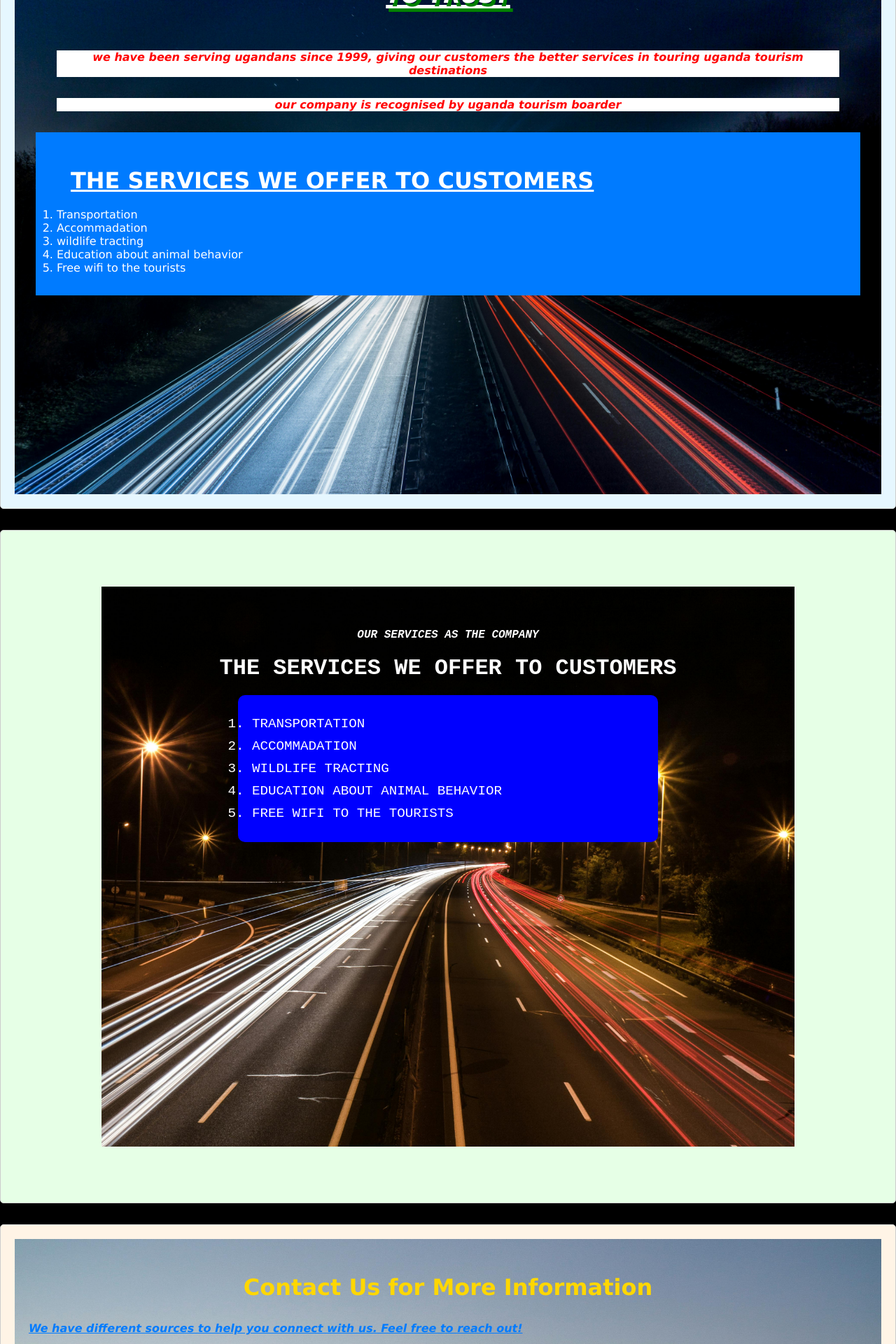
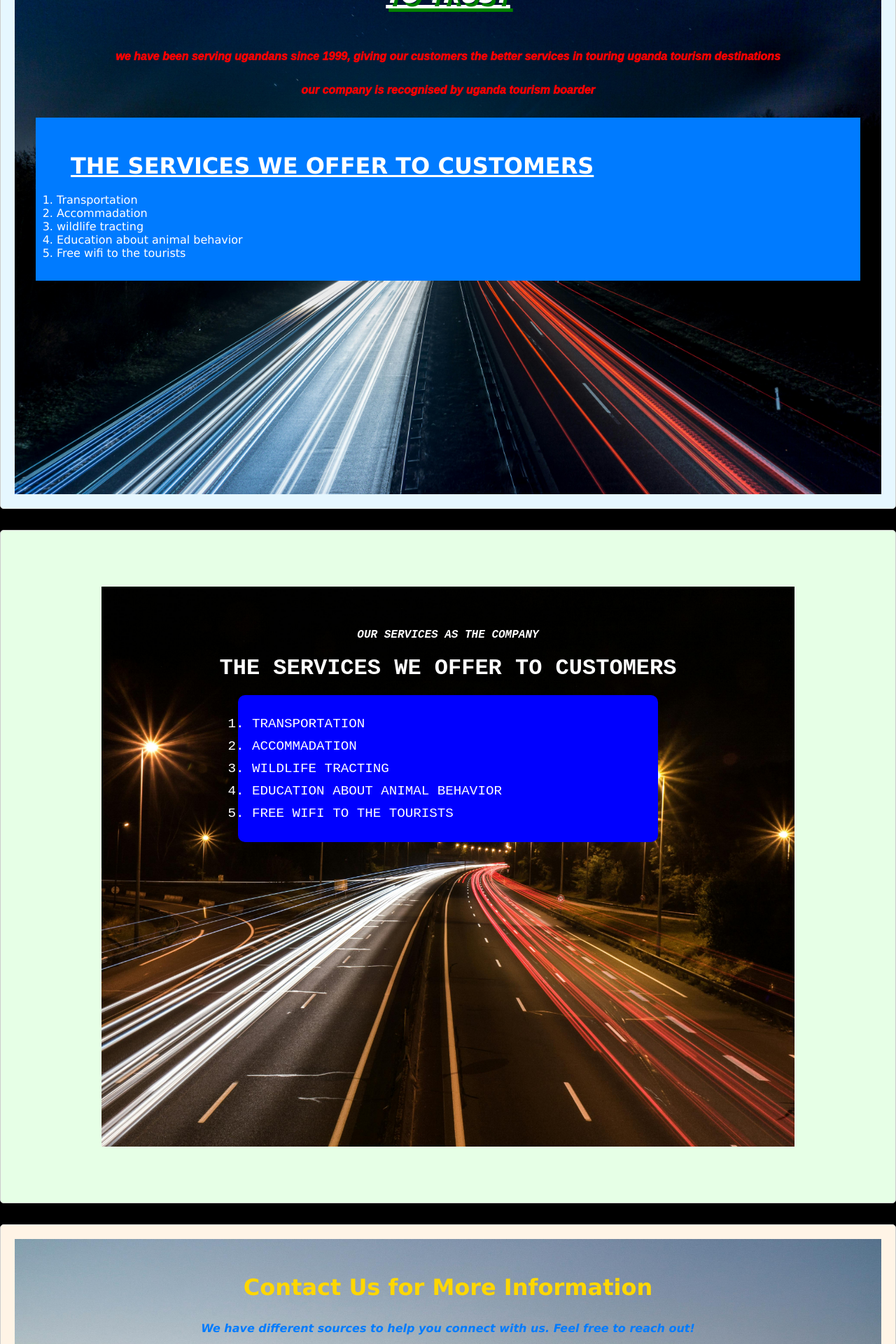
Before and after one commit to Tumumanye-Nelson/ReactFirstApp, a React (Vite) app: page / in a window 1280 px wide. Shown: the part 620-2540 px from the top of the page at 70% size. Built offline with nearby package versions, Linux system fonts and the light colour scheme.

Commit message:
added some css

```diff
--- a/src/Contact.jsx
+++ b/src/Contact.jsx
@@ -11,7 +11,7 @@ const Contact = () => {
                 <p>Email: info@tourismcompany.com</p>
 
                 <h2>📍 Visit Us</h2>
-                <p>123 Adventure Lane, Wanderlust City, TravelLand 56789</p>
+                <p className="pr">123 Adventure Lane, Wanderlust City, TravelLand 56789</p>
             </div>
             <div className="contact-form">
                 <h2>📄 Send Us a Message</h2>
--- a/src/index.css
+++ b/src/index.css
@@ -198,11 +198,11 @@
     font-size: 20px;
     font-weight: 100px;
     font-size: 1em;
-    background-color: white;
     margin: 30px;
-    font-family: Verdana, Geneva, Tahoma, sans-serif;
+    font-family:  sans-serif;
     text-align: center;
     font-style: italic;
+    font-weight: 1000;
 
 }
 .h4{
@@ -257,6 +257,7 @@
     font-family: 'Courier New', Courier, monospace;
     margin-bottom: 20px;
 }
+
 
 .oll {
     padding: 20px;
@@ -908,14 +909,7 @@ body {
         color:white;
 
      }
-     .good{
-        font-weight: bolder;
-        font-size: 1em;
-        font-family: Verdana, Geneva, Tahoma, sans-serif;
-        text-decoration-line: underline;
-        font-style: italic;
-        color: #007BFF;
-     }
+
     .contact-header {
         color: #FFD700; /* Bright gold for visibility */
         text-align: center;
@@ -978,6 +972,9 @@ body {
     .contact-form button:hover {
         background-color: #FFC107; /* Slightly lighter gold on hover */
     }
+    .pr{
+        color:#007BFF;
+    }
 
     .contact-details h2 {
         color: red;
@@ -988,7 +985,7 @@ body {
     }
 
     .contact-details p {
-        color: #ccc; /* Lighter grey for better readability */
+        color:green; /* Lighter grey for better readability */
     }
     /* General Styles for the Destination Component */
     .destination {
@@ -1583,9 +1580,10 @@ body {
         font-weight: bolder;
         font-size: 1em;
         font-family: Verdana, Geneva, Tahoma, sans-serif;
-        text-decoration-line: underline;
         font-style: italic;
         color: #007BFF;
+        font-weight: 1000;
+        text-align: center;
      }
     .contact-header {
         color: #FFD700; /* Bright gold for visibility */
@@ -1795,14 +1793,7 @@ body {
     color:white;
 
  }
- .good{
-    font-weight: bolder;
-    font-size: 1em;
-    font-family: Verdana, Geneva, Tahoma, sans-serif;
-    text-decoration-line: underline;
-    font-style: italic;
-    color: #007BFF;
- }
+
 .contact-header {
     color: #FFD700; /* Bright gold for visibility */
     text-align: center;
```
